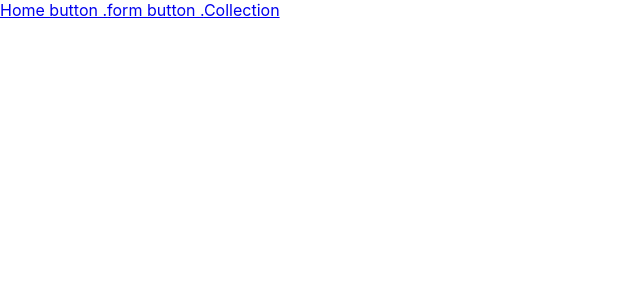
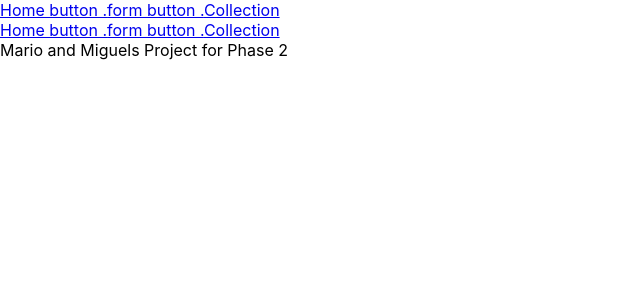
Before and after one commit to MarioVquero/Phase2ProjectFrontEnd, a React (Create React App) app in the folder my-app/: page / in a window 1280 px wide. Shown: the top 300 px of the page, without its empty margins (0-640 px from the left). Built offline with nearby package versions, Linux system fonts and the light colour scheme; no server answers.

Commit message:
finished desc and nav

```diff
--- a/my-app/src/Components/Description.js
+++ b/my-app/src/Components/Description.js
@@ -10,6 +10,9 @@ export default function Description({Games})
         IorD? <img src={Games.image} onClick={() => setIorD(!IorD)}/>:
         <div onClick={() => !setIorD(!IorD)}>
             <h1>{Games.title}</h1>
+            <h2>{Games.yearOfRelease}</h2>
+            <h3>{Games.rating}</h3>
+            <p>{Games.review}</p>
         </div>
     )
 }
--- /dev/null
+++ b/my-app/src/Components/Root.jsx
@@ -0,0 +1,17 @@
+import { Outlet } from "react-router";
+import Nav from "../nav";
+
+// This component will render on load.
+export default function Root() {
+  return (
+    // Note: `className` props throughout this app leverage Tailwind CSS, an optional dependency.
+    <div className="m-2.5">
+      {/* A <nav> component that links out to /, /teas, and /about. */}
+      <Nav />
+      {/* Nested routes will render right here. */}
+      <Outlet />
+      {/* This <footer> will render below every route. */}
+      <footer>Mario and Miguels Project for Phase 2</footer>
+    </div>
+  );
+}
```
Also changed, not shown: my-app/src/index.js (+7 -0 lines).
